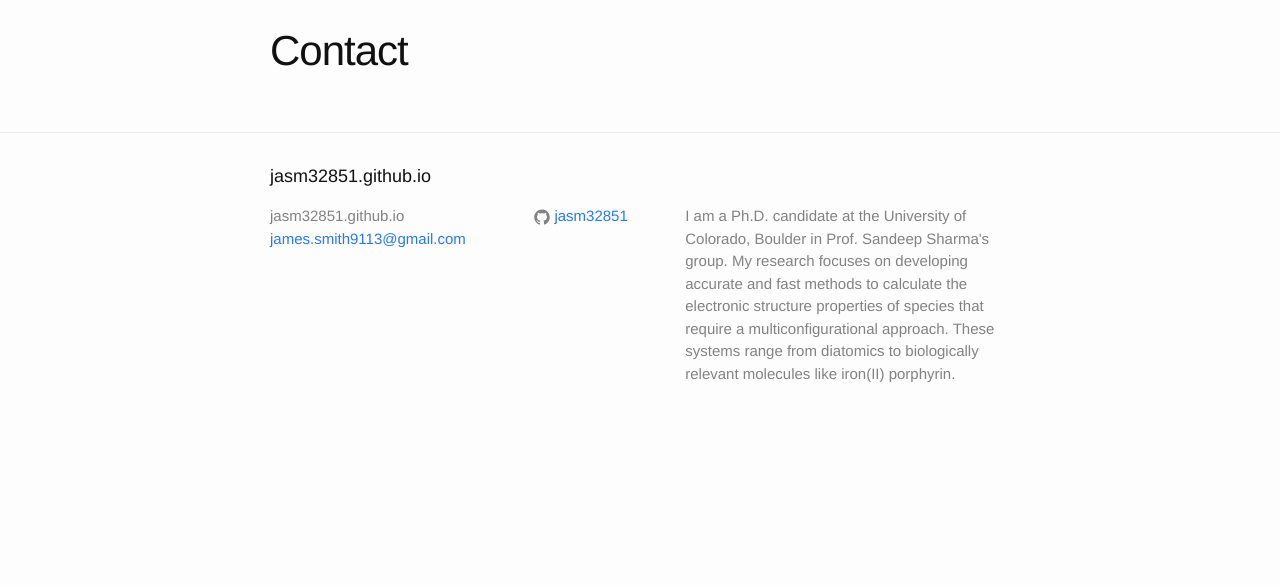
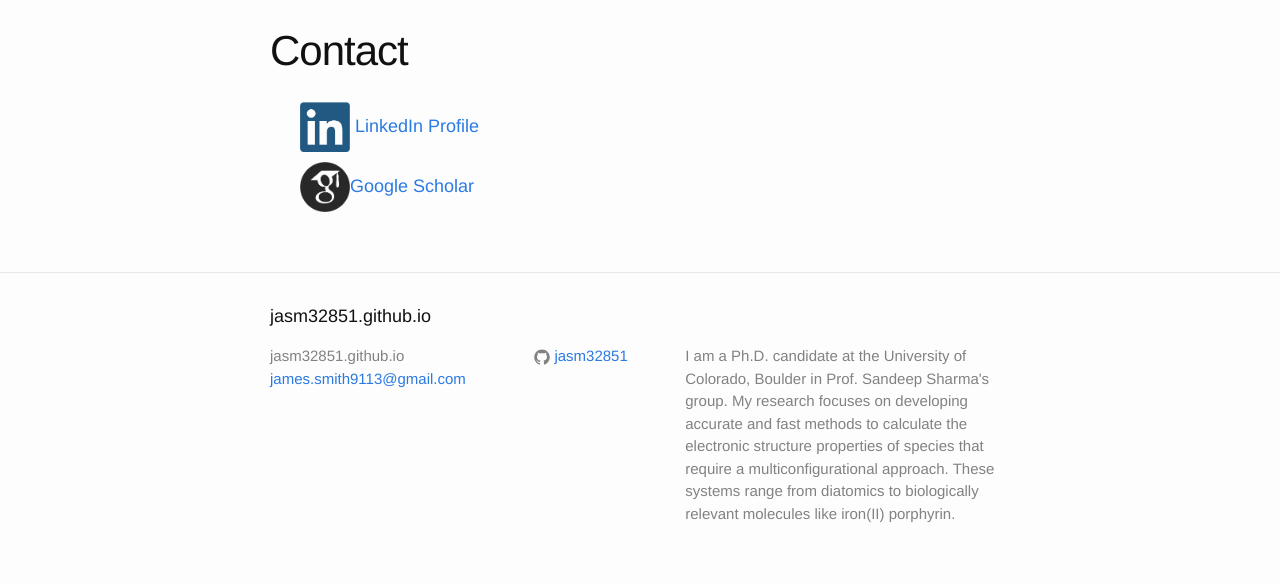
Before and after one commit to jasm32851/jasm32851.github.io, a Jekyll site: the page built from _pages/03_contact.html, in a window 1280 px wide. Shown: the part 406-991 px from the top of the page. Built offline with Jekyll 4.4.1, drawn with Linux system fonts in a browser that asks for light colours; before the commit the page ends 900 px from its top, so only the background shows below that.

Commit message:
Adding content to contact page.

```diff
--- a/_pages/03_contact.html
+++ b/_pages/03_contact.html
@@ -3,3 +3,15 @@ layout: page
 title: Contact
 permalink: /Contact/
 ---
+
+<ul>
+  <li class="code-desc">
+    <a href="https://www.linkedin.com/in/james-smith-8525792b/"><img src="./../linkedin-logo.png" width="50" height="50"></a><a href="https://www.linkedin.com/in/james-smith-8525792b/">    LinkedIn Profile
+    </a>
+  </li>
+  <li class="code-desc">
+    <a href="https://scholar.google.com/citations?hl=en&user=MdVPbsYAAAAJ&view_op=list_works"><img src="./../gscholar.png" width="50" height="50"></a><a href="https://scholar.google.com/citations?hl=en&user=MdVPbsYAAAAJ&view_op=list_works">Google Scholar
+    </a>
+    </a>
+  </li>
+</ul>
--- a/_sass/_layout.scss
+++ b/_sass/_layout.scss
@@ -250,6 +250,7 @@
 .code-desc {
   font-size: 18px;
   list-style-type: none;
+  margin: 10px 0;
 }
 
 .cv {
```
Also changed, not shown: gscholar.png (added), linkedin-logo.png (added).
